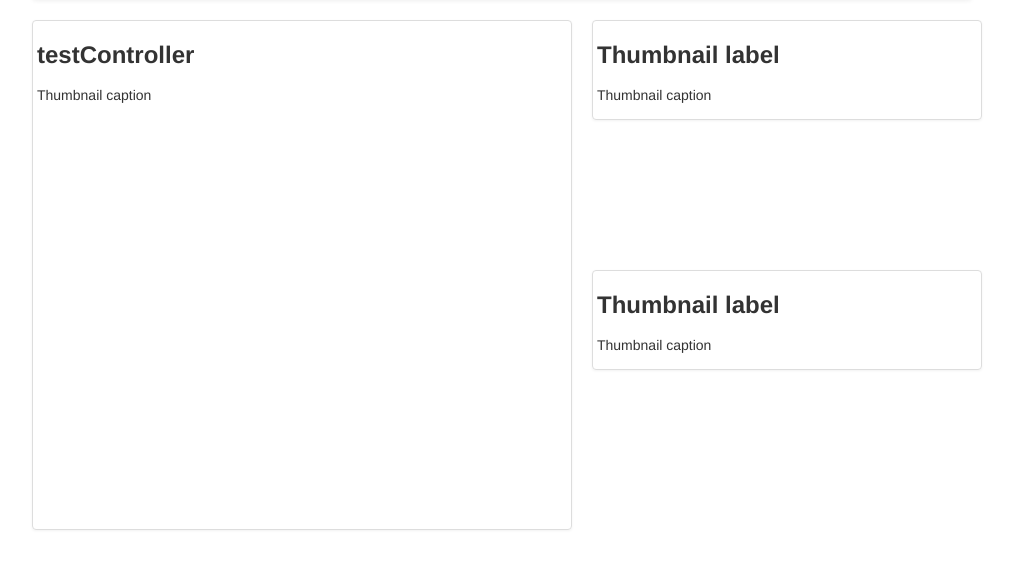
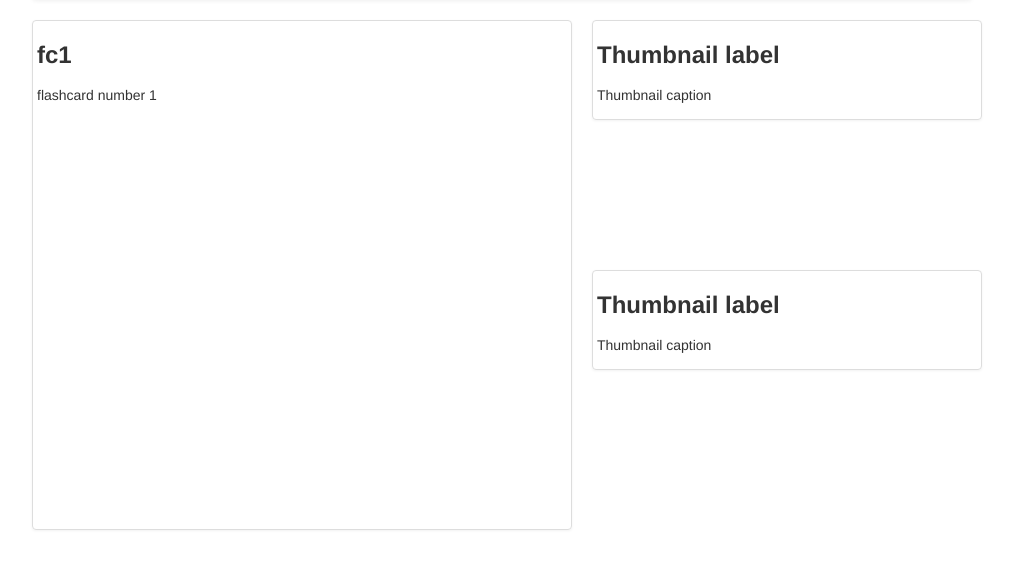
Before and after one commit to javpaw/flashcards, a Django app: page /training in a window 1280 px wide. Shown: the part 42-611 px from the top of the page, without its empty margins (138-1151 px from the left). Run offline with Django 3.2, Linux system fonts and the light colour scheme; parts of the project's set-up code (start-up, migrations or seed data) failed here and were passed over; some libraries are stand-ins or nearby versions.

Commit message:
added some stub flash cards to explore the domain problem

```diff
--- a/main/static/main/jsapp/controllers.js
+++ b/main/static/main/jsapp/controllers.js
@@ -1,3 +1,10 @@
 function trainerController($scope){
-	$scope.test = "testController";
+
+  $scope.flashCards = [
+    {title:'fc1', desc:"flashcard number 1"},
+    {title:'fc2', desc:"flashcard number 2"},
+    {title:'fc3', desc:"flashcard number 3"}
+  ];
+
+  $scope.actualFc = $scope.flashCards[0];
 }
--- a/main/templates/main/training.html
+++ b/main/templates/main/training.html
@@ -24,8 +24,8 @@
 
     <div class="span7">
       <div id="front-card" class="thumbnail">
-        <h3> <{test}>  </h3>
-        <p>Thumbnail caption</p>
+        <h3> <{actualFc.title}> <{test}> </h3>
+        <p><{actualFc.desc}></p>
       </div>
     </div>
 
```
